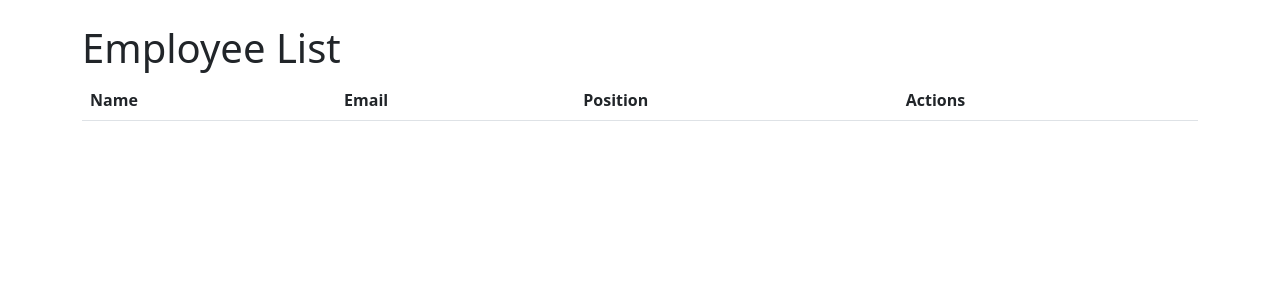
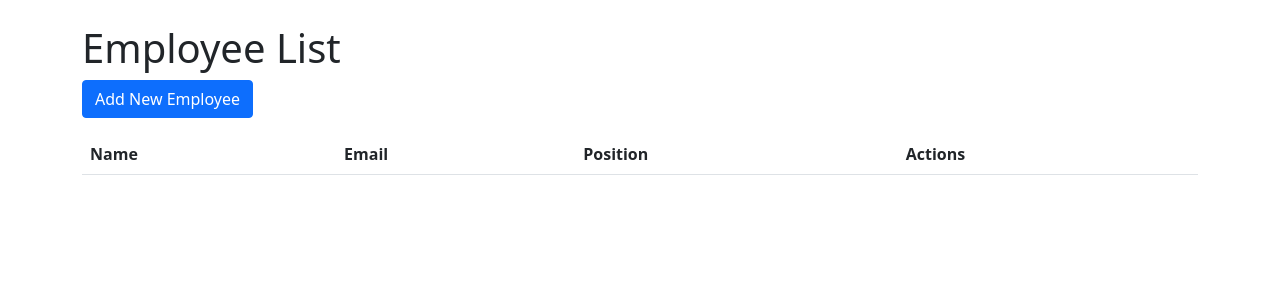
Before and after one commit to arambha21/hris, a Django app: page / in a window 1280 px wide. Shown: the part 56-356 px from the top of the page. Run offline with Django 5.2, Linux system fonts and the light colour scheme; data that the repository does not hold is empty.

Commit message:
Implemented CRUD functionality for employees and updated templates

```diff
--- a/hris_app/templates/hris_app/employee_detail.html
+++ b/hris_app/templates/hris_app/employee_detail.html
@@ -12,5 +12,9 @@
             <p><strong>Hire Date:</strong> {{ employee.hire_date }}</p>
         </div>
     </div>
-    <a href="{% url 'employee_list' %}" class="btn btn-primary mt-3">Back to Employee List</a>
+    <div class="mt-3">
+        <a href="{% url 'employee_update' employee.id %}" class="btn btn-warning">Edit</a>
+        <a href="{% url 'employee_delete' employee.id %}" class="btn btn-danger">Delete</a>
+        <a href="{% url 'employee_list' %}" class="btn btn-secondary">Back to Employee List</a>
+    </div>
 {% endblock %}
--- a/hris_app/templates/hris_app/employee_list.html
+++ b/hris_app/templates/hris_app/employee_list.html
@@ -4,6 +4,7 @@
 
 {% block content %}
     <h1>Employee List</h1>
+    <a href="{% url 'employee_create' %}" class="btn btn-primary mb-3">Add New Employee</a>
     <table class="table table-striped">
         <thead>
             <tr>
@@ -21,6 +22,8 @@
                     <td>{{ employee.position.title }}</td>
                     <td>
                         <a href="{% url 'employee_detail' employee.id %}" class="btn btn-sm btn-info">View</a>
+                        <a href="{% url 'employee_update' employee.id %}" class="btn btn-sm btn-warning">Edit</a>
+                        <a href="{% url 'employee_delete' employee.id %}" class="btn btn-sm btn-danger">Delete</a>
                     </td>
                 </tr>
             {% endfor %}
--- a/hris_app/urls.py
+++ b/hris_app/urls.py
@@ -1,7 +1,10 @@
 from django.urls import path
-from . import views
+from .views import EmployeeListView, EmployeeDetailView, EmployeeCreateView, EmployeeUpdateView, EmployeeDeleteView
 
 urlpatterns = [
-    path('', views.employee_list, name='employee_list'),
-    path('employee/<int:employee_id>/', views.employee_detail, name='employee_detail'),
+    path('', EmployeeListView.as_view(), name='employee_list'),
+    path('employee/<int:pk>/', EmployeeDetailView.as_view(), name='employee_detail'),
+    path('employee/new/', EmployeeCreateView.as_view(), name='employee_create'),
+    path('employee/<int:pk>/edit/', EmployeeUpdateView.as_view(), name='employee_update'),
+    path('employee/<int:pk>/delete/', EmployeeDeleteView.as_view(), name='employee_delete'),
 ]
--- a/hris_app/views.py
+++ b/hris_app/views.py
@@ -1,13 +1,35 @@
-from django.shortcuts import render, get_object_or_404
+from django.shortcuts import render, get_object_or_404, redirect
+from django.urls import reverse_lazy
+from django.views.generic import ListView, DetailView, CreateView, UpdateView, DeleteView
 from .models import Employee
+from .forms import EmployeeForm
 
-def employee_list(request):
-    employees = Employee.objects.all()
-    return render(request, 'hris_app/employee_list.html', {'employees': employees})
+class EmployeeListView(ListView):
+    model = Employee
+    template_name = 'hris_app/employee_list.html'
+    context_object_name = 'employees'
 
-def employee_detail(request, employee_id):
-    employee = get_object_or_404(Employee, pk=employee_id)
-    return render(request, 'hris_app/employee_detail.html', {'employee': employee})
+class EmployeeDetailView(DetailView):
+    model = Employee
+    template_name = 'hris_app/employee_detail.html'
+    context_object_name = 'employee'
+
+class EmployeeCreateView(CreateView):
+    model = Employee
+    form_class = EmployeeForm
+    template_name = 'hris_app/employee_form.html'
+    success_url = reverse_lazy('employee_list')
+
+class EmployeeUpdateView(UpdateView):
+    model = Employee
+    form_class = EmployeeForm
+    template_name = 'hris_app/employee_form.html'
+    success_url = reverse_lazy('employee_list')
+
+class EmployeeDeleteView(DeleteView):
+    model = Employee
+    template_name = 'hris_app/employee_confirm_delete.html'
+    success_url = reverse_lazy('employee_list')
 
 def department_list(request):
     departments = Department.objects.all()
```
Also changed, not shown: hris_app/forms.py (added, +10 -0 lines), hris_app/models.py (+1 -12 lines), hris_app/templates/hris_app/employee_confirm_delete.html (added, +13 -0 lines), hris_app/templates/hris_app/employee_form.html (added, +12 -0 lines), hris_app/migrations/0002_remove_department_description_and_more.py (added).
